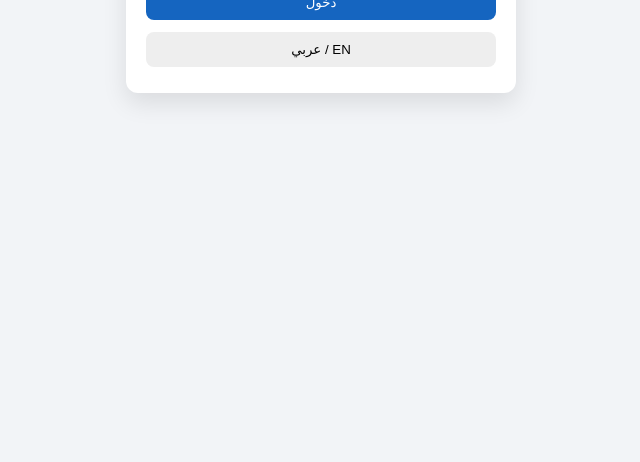
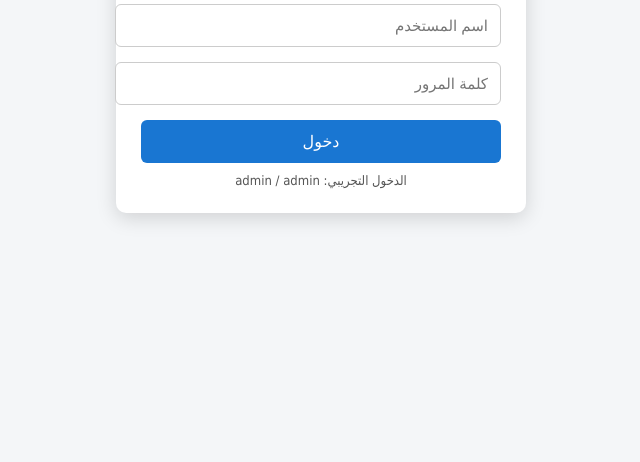
Before and after one commit to amaar099967-ai/amaarapp1, a plain HTML site: page index.html in a window 1280 px wide. Shown: the part 338-800 px from the top of the page, without its empty margins (319-959 px from the left). Drawn offline with Linux system fonts and the light colour scheme; files that its build step writes are made by us from their sources.

Commit message:
Enhance login page with styles and form elements
Added styling and improved login form structure.

```diff
--- a/index.html
+++ b/index.html
@@ -1 +1,84 @@
-<!DOCTYPE html><html lang="ar" dir="rtl"><head><meta charset="UTF-8"><meta name="viewport" content="width=device-width, initial-scale=1.0"><title>Accounting App</title><link rel="manifest" href="manifest.json"><link rel="stylesheet" href="assets/css/main.css"></head><body><div class="login-box"><h2 id="title">تسجيل الدخول</h2><input id="username" placeholder="اسم المستخدم"><input id="password" type="password" placeholder="كلمة المرور"><select id="role"><option value="user">مستخدم</option><option value="admin">أدمن</option></select><button onclick="login()">دخول</button><button class="lang" onclick="switchLang()">EN / عربي</button></div><script src="assets/js/i18n.js"></script><script src="assets/js/auth.js"></script><script>if('serviceWorker'in navigator){navigator.serviceWorker.register('service-worker.js')}</script></body></html>
+<!DOCTYPE html>
+<html lang="ar" dir="rtl">
+<head>
+  <meta charset="UTF-8">
+  <title>تسجيل الدخول</title>
+  <meta name="viewport" content="width=device-width, initial-scale=1.0">
+
+  <style>
+    body {
+      font-family: Tahoma, Arial;
+      background: #f4f6f8;
+      display: flex;
+      justify-content: center;
+      align-items: center;
+      height: 100vh;
+      margin: 0;
+    }
+
+    .login-box {
+      background: #fff;
+      width: 100%;
+      max-width: 360px;
+      padding: 25px;
+      border-radius: 10px;
+      box-shadow: 0 5px 20px rgba(0,0,0,0.15);
+    }
+
+    .login-box h2 {
+      text-align: center;
+      margin-bottom: 20px;
+    }
+
+    .login-box input {
+      width: 100%;
+      padding: 12px;
+      margin-bottom: 15px;
+      border-radius: 6px;
+      border: 1px solid #ccc;
+      font-size: 15px;
+    }
+
+    .login-box button {
+      width: 100%;
+      padding: 12px;
+      background: #1976d2;
+      color: #fff;
+      border: none;
+      border-radius: 6px;
+      font-size: 16px;
+      cursor: pointer;
+    }
+
+    .login-box button:hover {
+      background: #125aa3;
+    }
+
+    .note {
+      margin-top: 10px;
+      text-align: center;
+      font-size: 13px;
+      color: #555;
+    }
+  </style>
+</head>
+
+<body>
+
+  <div class="login-box">
+    <h2>تسجيل الدخول</h2>
+
+    <form id="loginForm">
+      <input type="text" id="username" placeholder="اسم المستخدم" required>
+      <input type="password" id="password" placeholder="كلمة المرور" required>
+      <button type="submit">دخول</button>
+    </form>
+
+    <div class="note">
+      الدخول التجريبي: admin / admin
+    </div>
+  </div>
+
+  <script src="assets/js/auth.js"></script>
+</body>
+</html>
```
